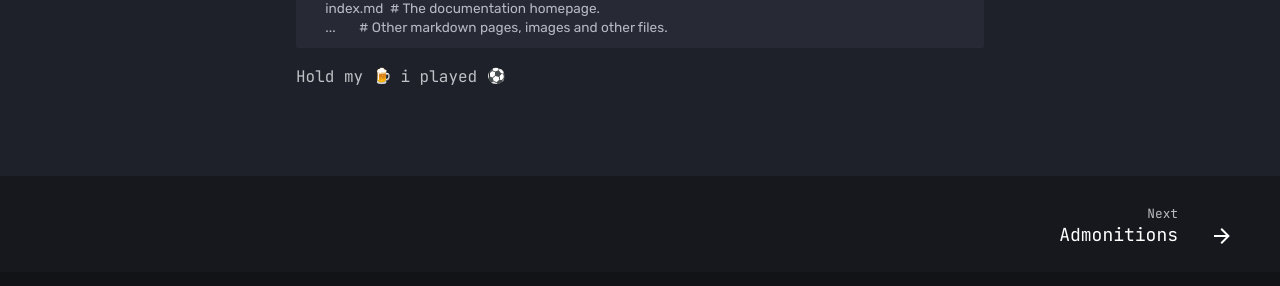
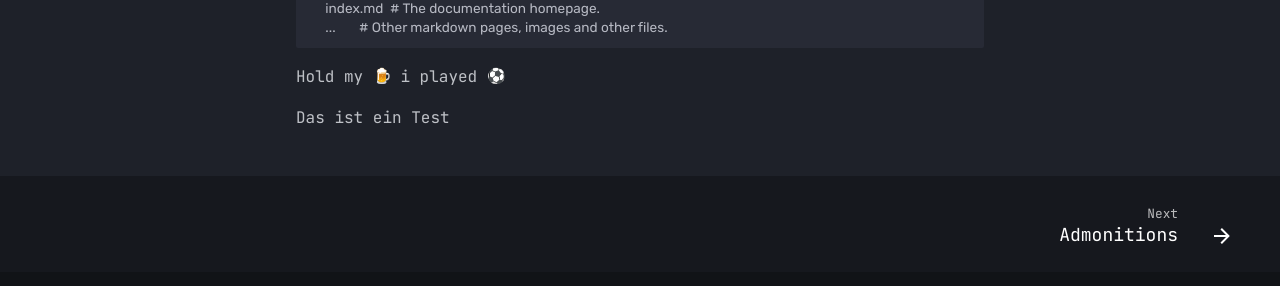
Before and after one commit to HZeumer/digital-garden, an MkDocs documentation site: the page built from docs/index.md, in a window 1280 px wide. Shown: the part 563-849 px from the top of the page. Built offline with MkDocs 1.6.1 and Material for MkDocs 9.7.7, drawn with Linux system fonts in a browser that asks for light colours; emoji names are drawn with the system emoji font.

Commit message:
Initial commit

```diff
--- a/docs/index.md
+++ b/docs/index.md
@@ -17,3 +17,5 @@ For full documentation visit [mkdocs.org](https://www.mkdocs.org).
         ...       # Other markdown pages, images and other files.
 
 Hold my :beer: i played :soccer:
+
+Das ist ein Test
```
